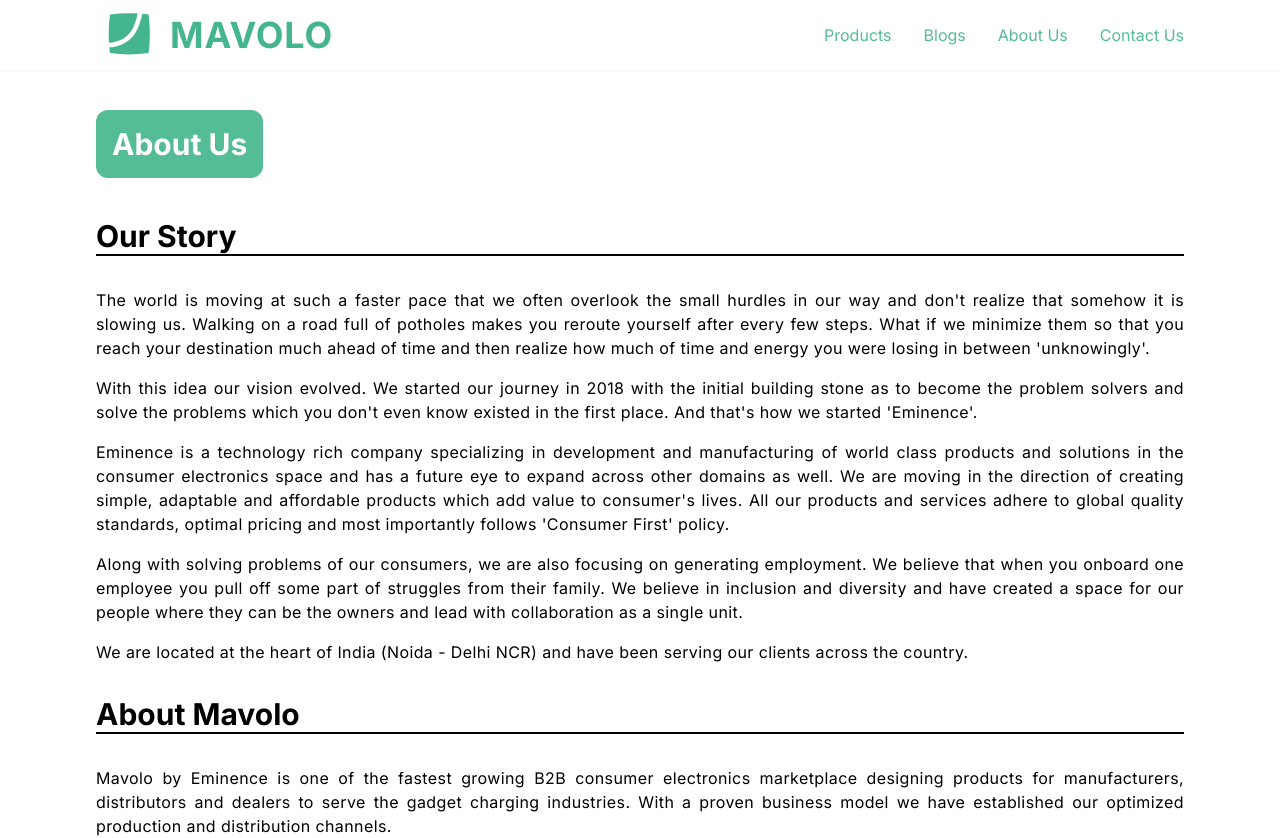
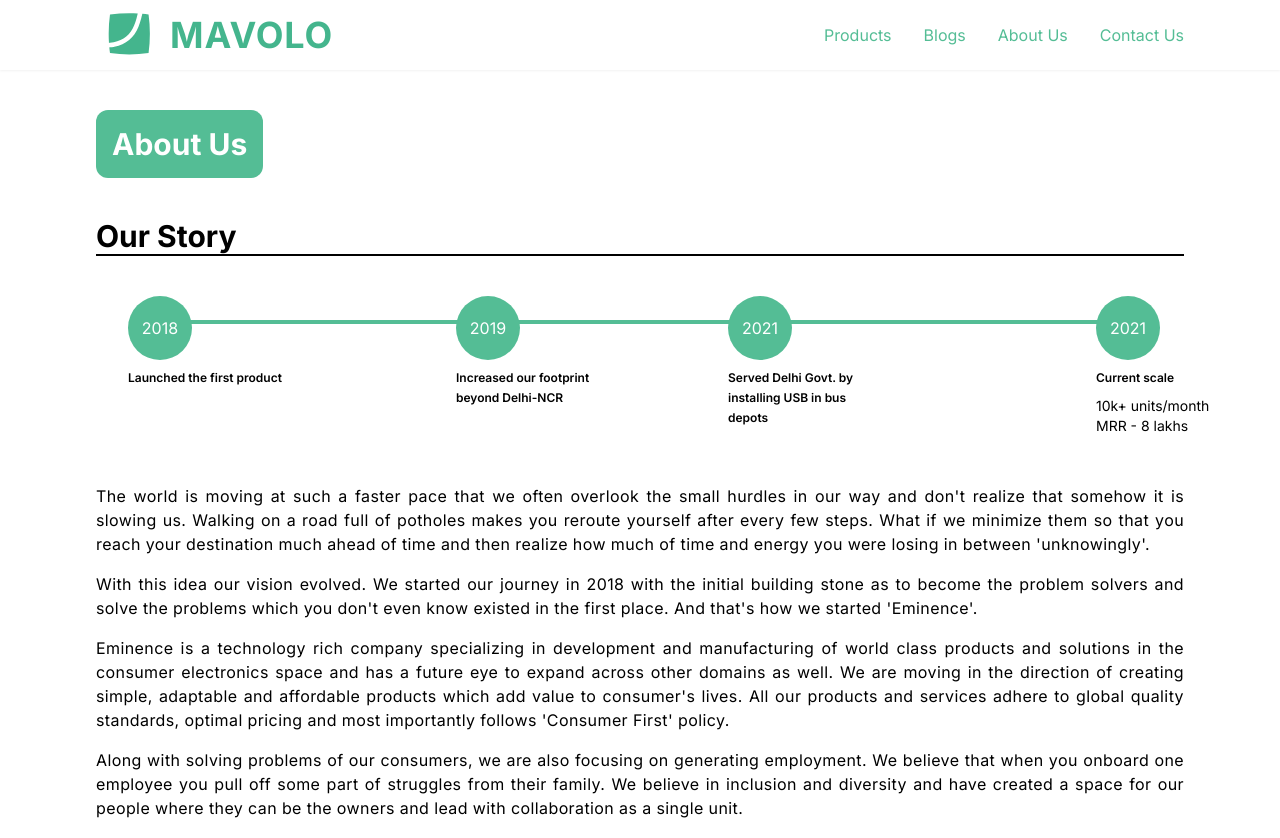
Before and after one commit to admin0717/mavolo_website, a Next.js app: page /about-us in a window 1280 px wide. Shown: the top 838 px of the page. Built offline with nearby package versions, Linux system fonts and the light colour scheme.

Commit message:
timeline added

```diff
--- a/components/InquiryForm/Form.tsx
+++ b/components/InquiryForm/Form.tsx
@@ -58,7 +58,13 @@ const Form: FC = () => {
             value={value}
             style={{ borderRadius: "12px" }}
             onChange={() => {}}
-            required
+            rules={{ required: true }}
+            inputProps={{
+              name: "phone_number",
+              required: true,
+              autoFocus: true,
+            }}
+            inputRef={register}
             className="rounded-xl border-buttonBG font-large font-Inter focus:border-buttonBG focus-ring focus:ring-buttonBG bg-blurBG bg-opacity-10"
           />
 
--- /dev/null
+++ b/components/TimelineComponent/index.tsx
@@ -0,0 +1,53 @@
+import type { FC } from "react";
+import { useRef } from "react";
+
+const TimelineComponent = () => {
+  return (
+    <>
+      <div className="lg:mx-24 lg:mt-16 lg:mb-40 mx-4 mt-16 mb-40">
+        <div className="border-t-4 lg:mx-10  border-buttonBG relative">
+          <div className="absolute lg:-top-7 lg:-left-2 -top-7 -left-1">
+            <div className="lg:w-16 lg:h-16 h-12 w-12 rounded-full  bg-buttonBG text-[#fff] text-center flex items-center justify-center">
+              2018
+            </div>
+            <div className="lg:w-40 w-24 text-start my-2 font-semibold font-Inter leading-5 lg:text-md text-xs">
+              Launched the first product
+            </div>
+          </div>
+          <div className="absolute lg:-top-7 lg:left-80 -top-7 left-24">
+            <div className="lg:w-16 lg:h-16 h-12 w-12 rounded-full  bg-buttonBG text-[#fff] text-center flex items-center justify-center">
+              2019
+            </div>
+            <div className="lg:w-40 w-32 text-start my-2 font-semibold font-Inter leading-5 lg:text-md text-xs">
+              Increased our footprint beyond Delhi-NCR
+            </div>
+          </div>
+          <div className="absolute  lg:-top-7 lg:right-64 -top-7 right-9">
+            <div className="lg:w-16 lg:h-16 h-12 w-12 rounded-full  bg-buttonBG text-[#fff] text-center flex items-center justify-center">
+              2021
+            </div>
+            <div className="lg:w-40 w-28 text-start my-2 font-semibold font-Inter leading-5 lg:text-md text-xs">
+              Served Delhi Govt. by installing USB in bus depots
+            </div>
+          </div>
+          <div className="absolute  lg:-top-7 lg:-right-28 -top-7 -right-20">
+            <div className="lg:w-16 lg:h-16 w-12 h-12 rounded-full  bg-buttonBG text-[#fff] text-center flex items-center justify-center">
+              2021
+            </div>
+            <div className="lg:w-40 w-24 text-start my-2 font-semibold font-Inter leading-5 lg:text-md text-xs">
+              Current scale
+            </div>
+            <div className="font-normal font-Inter leading-5 lg:text-sm text-xs">
+              10k+ units/month
+            </div>
+            <div className="font-normal font-Inter leading-5 lg:text-sm text-xs">
+              MRR - 8 lakhs
+            </div>
+          </div>
+        </div>
+      </div>
+    </>
+  );
+};
+
+export default TimelineComponent;
--- a/components/index.ts
+++ b/components/index.ts
@@ -5,4 +5,5 @@ export { default as InquiryForm } from "./InquiryForm";
 export { default as Navbar } from "./Navbar";
 export { default as OurLocation } from "./OurLocation";
 export { default as Services } from "./Services";
+export { default as TimelineComponent } from "./TimelineComponent";
 export { default as TitleComponent } from "./TitleComponent";
--- a/pages/about-us.tsx
+++ b/pages/about-us.tsx
@@ -1,4 +1,4 @@
-import { Footer, Navbar, TitleComponent } from "@components";
+import { Footer, Navbar, TimelineComponent, TitleComponent } from "@components";
 import type { NextPage } from "next";
 
 const AboutUs: NextPage = () => {
@@ -9,6 +9,7 @@ const AboutUs: NextPage = () => {
       <div className=" lg:mx-24  text-start font-bold  text-3xl border-b-2 mx-10 capitalize">
         Our Story
       </div>
+      <TimelineComponent />
       <div className="mx-24 my-8 flex flex-col items-start justify-center space-y-4 font-Inter font-normal tracking-wide leading-6 text-justify">
         <p>
           The world is moving at such a faster pace that we often overlook the
```
